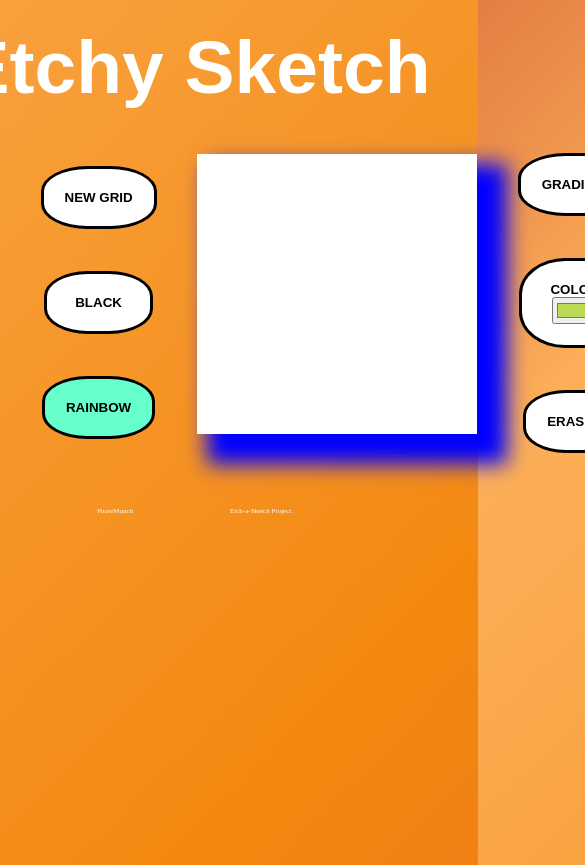
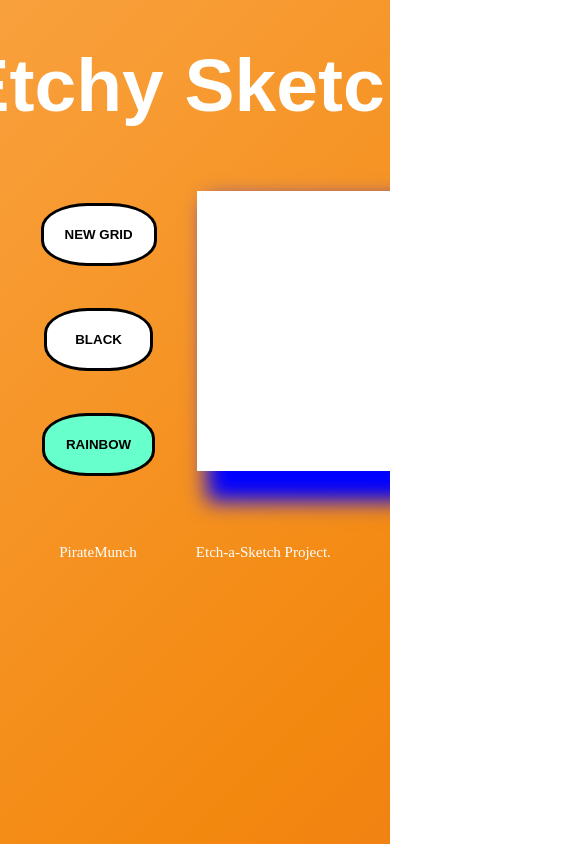
Before and after one commit to PirateMunch/EtchySketch, a plain HTML site: page index.html in a window 390 px wide. Shown: the top 865 px of the page, 585 px wide, since content can reach past the window. After the commit the page ends 844 px from the top, so only its background shows below. Drawn offline with Linux system fonts and the light colour scheme.

Commit message:
trying to make the app fit mobiles properly

```diff
--- a/etchy.js
+++ b/etchy.js
@@ -1,6 +1,19 @@
 const addColorButtons = document.querySelectorAll('.featurebutton');
 const userColorPicker = document.querySelector('#input-color');
 let color = 'black';
+
+//set CSS variable for mobile screens
+const resizeOps = () => {
+    document.documentElement.style.setProperty("--vh", window.innerHeight * 0.01 + "px");
+  };
+
+  resizeOps();
+  window.addEventListener("resize", resizeOps);
+
+var siteWidth = 1280;
+var scale = screen.width /siteWidth;
+
+document.querySelector('meta[name="viewport"]').setAttribute('content', 'width='+siteWidth+', initial-scale='+scale+'');
 
 // Grid function, which receives optional parameter specifying the number of cells
 function newGrid(numberCells) {
--- a/index.html
+++ b/index.html
@@ -3,7 +3,8 @@
 <head>
   <meta charset="utf-8">
   <title>Etch-a-Sketch Game</title>
-  <meta name="viewport" content="width=device-width, initial-scale=1">
+  <!--meta tag for mobile responsiveness + pinch zoom-->
+  <meta name="viewport" content="1280, initial-scale=.5, maximum-scale=12.0, minimum-scale=.25, user-scalable=yes"/>
   <link href="style.css" rel="stylesheet">
 </head>
 
--- a/style.css
+++ b/style.css
@@ -1,31 +1,38 @@
 /* responsive style */
-html {
-    font-size: 15px;
-  }
+html, body {
+  height: 100vh;
+  height: calc(var(--vh, 1vh) * 100);
+  font-size: 15px;
+  margin: 0;
+  padding: 0;
+  box-sizing: border-box;
+  overflow-x: hidden;
+}
 
   @media only screen and (max-width: 800px) {
     html {
       font-size: 10px;
+      height: calc(var(--vh, 1vh) * 100)
     }
   }
 
   @media only screen and (max-width: 550px) {
     html {
       font-size: 8px;
+      height: calc(var(--vh, 1vh) * 100)
     }
   }
 
   @media only screen and (max-width: 450px) {
     html {
       font-size: 7px;
+      height: calc(var(--vh, 1vh) * 100)
     }
 
   }
 
 body {
   margin: 0;
-  width: 100%;
-  height: 100vh;
   color: #fff;
   background: linear-gradient(-45deg, #e2592f, #f3880f, #fcaf58, #a5010f);
   background-size: 400% 400%;
@@ -46,7 +53,6 @@ body {
 
 header {
   display: flex;
-  height: 7rem;
   justify-content: center;
   align-items: center;
   font-family: Arial, Helvetica, sans-serif;
```
Also changed, not shown: 1 other file.
